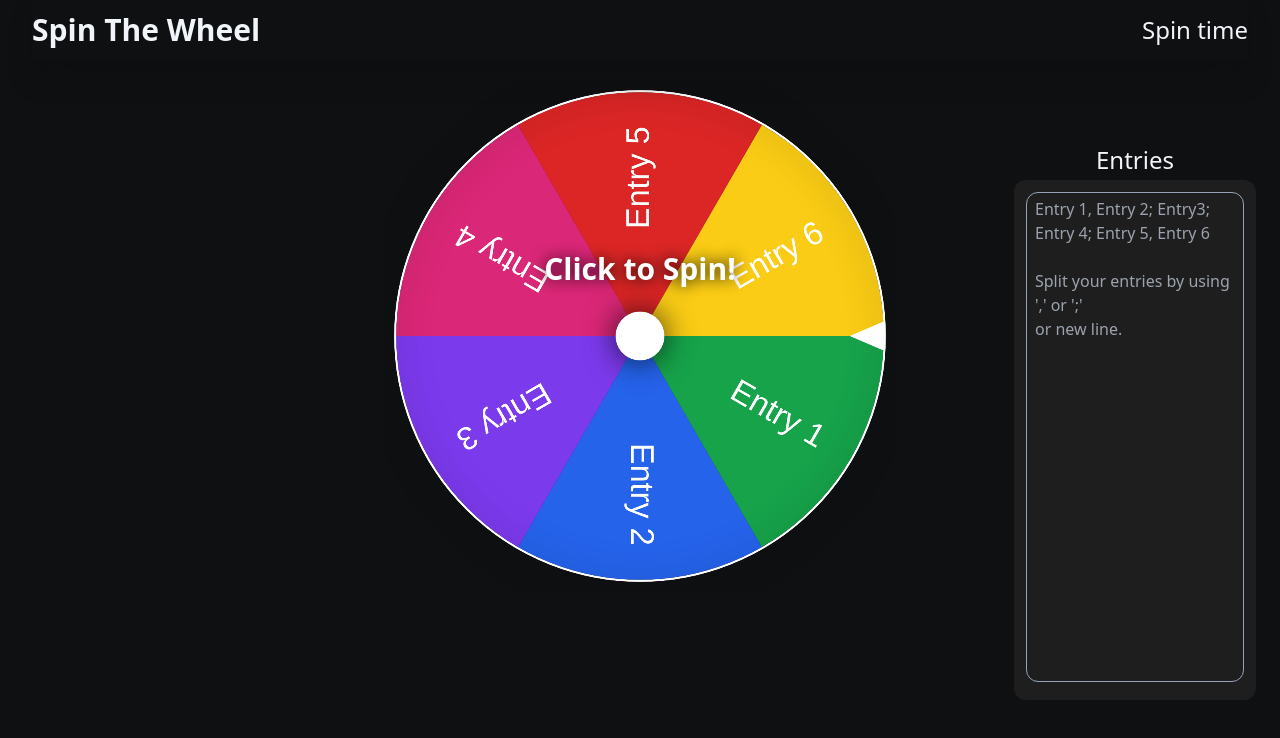
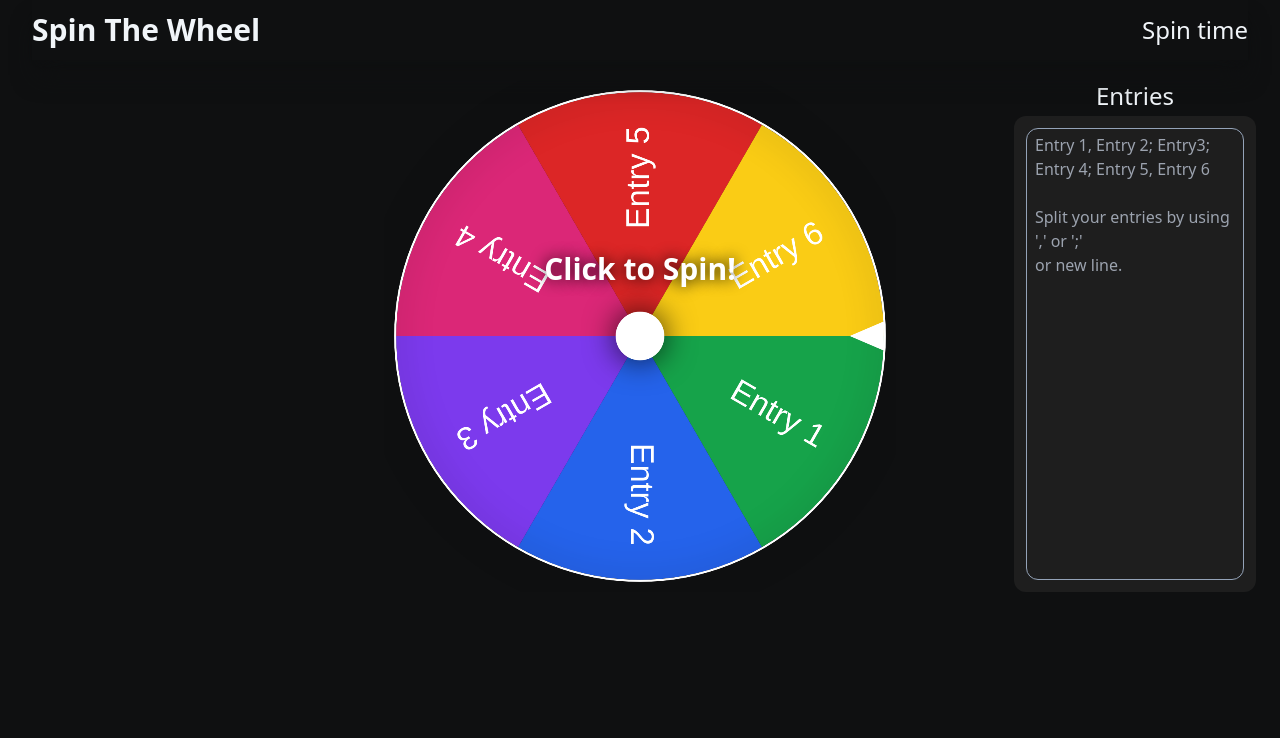
Before and after one commit to ajvejko/WheelOfFortune, a Vue app: page / in a window 1280 px wide. Shown: the top 738 px of the page. Built offline with nearby package versions, Linux system fonts and the light colour scheme.

Commit message:
made EntryPanel fully resposive

```diff
--- a/src/App.vue
+++ b/src/App.vue
@@ -7,9 +7,11 @@ import EntryPanel from "./components/EntryPanel.vue";
 <template>
   <section class="relative h-screen w-screen bg-bgCustom">
     <Navbar />
-    <div class="relative mt-20 justify-center lg:flex">
+    <div class="relative mt-20 justify-around lg:flex">
       <Wheel />
-      <div class="right-0 top-0 lg:absolute">
+      <div
+        class="lg:absolute lg:right-0 lg:top-1/2 lg:h-full lg:-translate-y-1/2"
+      >
         <EntryPanel />
       </div>
     </div>
--- a/src/components/EntryPanel.vue
+++ b/src/components/EntryPanel.vue
@@ -36,18 +36,19 @@ watchEffect(() => {
 });
 </script>
 <template>
-  <div class="mx-6 mt-16 flex flex-col sm:mt-8 lg:mt-16">
-    <div class="flex justify-evenly text-lg text-slate-100 sm:text-2xl">
-      <button>Entries</button>
+  <div class="mx-6 flex h-full flex-col">
+    <div
+      class="flex select-none justify-evenly text-lg text-slate-100 sm:text-2xl"
+    >
+      Entries
     </div>
 
     <div class="mt-1 grow rounded-xl bg-[#1E1E1E] p-3">
       <textarea
         type="text"
-        rows="20"
         v-model="entries"
         placeholder="Entry 1, Entry 2; Entry3;&#10;Entry 4; Entry 5, Entry 6 &#10;&#10;Split your entries by using ',' or ';' &#10;or new line."
-        class="button-transition h-full w-full resize-none rounded-xl border border-slate-400 bg-transparent px-2 py-1 text-slate-100 hover:border-white focus:border-white focus:outline-none"
+        class="button-transition lg:h-full h-[60vh] w-full resize-none rounded-xl border border-slate-400 bg-transparent px-2 py-1 text-slate-100 hover:border-white focus:border-white focus:outline-none"
       >
       </textarea>
     </div>
```
Also changed, not shown: src/components/Wheel.vue (indentation only).
